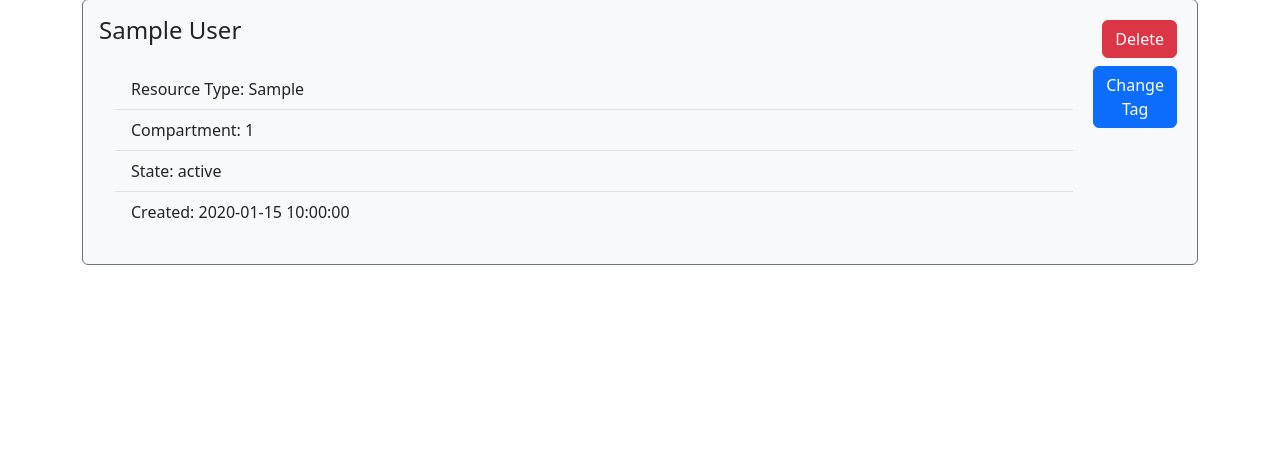
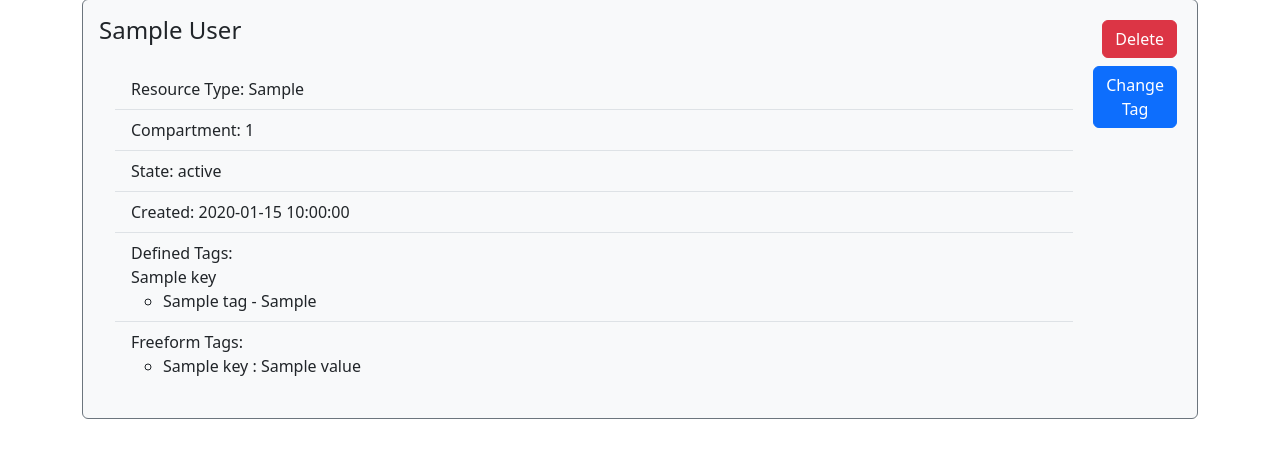
Before and after one commit to flynnkc/oci-management-portal, a Flask app: template templates/index.html in a window 1280 px wide. Shown: the part 143-601 px from the top of the page. Run offline with Flask 3, Linux system fonts and the light colour scheme; the template is opened without the code that fills it: most values are stand-ins (such as "Sample title", 1, 10 or a date in 2020); parts of the project's set-up code (start-up, migrations or seed data) failed here and were passed over; some libraries are stand-ins or nearby versions.

Commit message:
Expand template

```diff
--- a/templates/index.html
+++ b/templates/index.html
@@ -12,6 +12,21 @@
                                 <li class="list-group-item bg-light">Compartment: {{ item.compartment_id }}</li>
                                 <li class="list-group-item bg-light">State: {{ item.lifecycle_state }}</li>
                                 <li class="list-group-item bg-light">Created: {{ item.time_created }}</li>
+                                <li class="list-group-item bg-light">Defined Tags: {% for key, value in item.defined_tags.items() %}
+                                    <p class="mb-0">{{ key }}</p>
+                                        {% for tag, tag_value in value.items() %}
+                                            <ul>
+                                                <li>{{ tag }} - {{ tag_value }}</li>
+                                            </ul>
+                                        {% endfor %}
+                                    {% endfor %}
+                                </li>
+                                <li class="list-group-item bg-light">Freeform Tags: {% for key, value in item.freeform_tags.items() %}
+                                    <ul>
+                                        <li>{{ key }} : {{ value }}</li>
+                                    </ul>
+                                    {% endfor %}
+                                </li>
                             </ul>
                         </div>
                     </div>
```
